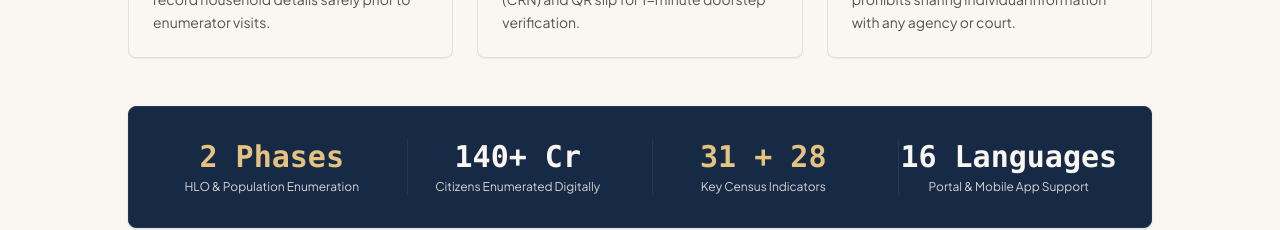
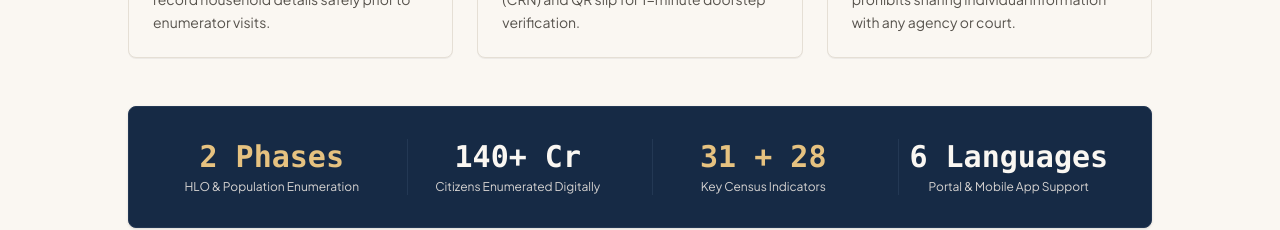
Before and after one commit to kanavjedi0726/Census-2027, a React (Vite) app in the folder Desktop/PromptWars/: page / in a window 1280 px wide. Shown: the part 940-1170 px from the top of the page. Built offline with nearby package versions, Linux system fonts and the light colour scheme.

Commit message:
Fix UTF-8 character encoding in Navbar and FAQ; update language count to 6 Languages

```diff
--- a/Desktop/PromptWars/src/components/FAQSection.tsx
+++ b/Desktop/PromptWars/src/components/FAQSection.tsx
@@ -17,7 +17,7 @@ export const FAQSection: React.FC = () => {
     },
     {
       q: 'What language options are supported in the digital self-enumeration portal?',
-      a: 'The self-enumeration portal and mobile application support 16 major Indian languages, including Hindi, English, Bengali, Tamil, Telugu, Marathi, Gujarati, Kannada, Malayalam, Odia, Punjabi, Assamese, and others.'
+      a: 'The self-enumeration portal and mobile application support 6 major Indian languages: English, Hindi, Tamil, Bengali, Telugu, and Marathi.'
     }
   ];
 
@@ -86,7 +86,7 @@ export const FAQSection: React.FC = () => {
             </div>
             <div>
               <h4 className="font-serif text-lg font-bold text-white">Need Official Assistance?</h4>
-              <p className="text-xs text-stone-300">Available 8:00 AM ? 8:00 PM (All 7 Days) in 16 languages</p>
+              <p className="text-xs text-stone-300">Available 8:00 AM &ndash; 8:00 PM (All 7 Days) in 6 languages</p>
               <p className="text-base font-mono font-bold text-[#E6C280] mt-1">1800-180-2027 (Toll-Free)</p>
             </div>
           </div>
--- a/Desktop/PromptWars/src/components/Hero.tsx
+++ b/Desktop/PromptWars/src/components/Hero.tsx
@@ -43,7 +43,7 @@ export const Hero: React.FC<HeroProps> = ({ onNavigate }) => {
   const countPopulation = useCountUp(140, 1400);
   const countHLO = useCountUp(31, 1100);
   const countPE = useCountUp(28, 1100);
-  const countLanguages = useCountUp(16, 1200);
+  const countLanguages = useCountUp(6, 1200);
 
   return (
     <section id="hero" className="relative overflow-hidden bg-[#FAF7F2] border-b border-[#E5DFD5] py-14 md:py-20">
--- a/Desktop/PromptWars/src/components/Navbar.tsx
+++ b/Desktop/PromptWars/src/components/Navbar.tsx
@@ -116,7 +116,7 @@ export const Navbar: React.FC<NavbarProps> = ({ onNavigate, activeSection }) =>
                   onMouseLeave={() => setLangDropdownOpen(false)}
                 >
                   <div className="px-3 py-1.5 text-xs font-semibold text-stone-500 border-b border-[#E8E0D2]">
-                    Select Language / ???? ?????
+                    Select Language / भाषा चुनें
                   </div>
                   {supportedLanguages.map((lang) => (
                     <button
--- a/Desktop/PromptWars/src/i18n/translations.ts
+++ b/Desktop/PromptWars/src/i18n/translations.ts
@@ -27,7 +27,7 @@ export const translations: Record<Language, any> = {
       "stat2Sub": "Citizens Enumerated Digitally",
       "stat3": "31 + 28",
       "stat3Sub": "Key Census Indicators",
-      "stat4": "16 Languages",
+      "stat4": "6 Languages",
       "stat4Sub": "Portal & Mobile App Support"
     },
     "phases": {
@@ -307,7 +307,7 @@ export const translations: Record<Language, any> = {
       "stat2Sub": "Citizens Enumerated Digitally",
       "stat3": "31 + 28",
       "stat3Sub": "Key Census Indicators",
-      "stat4": "16 Languages",
+      "stat4": "6 Languages",
       "stat4Sub": "Portal & Mobile App Support"
     },
     "phases": {
@@ -587,7 +587,7 @@ export const translations: Record<Language, any> = {
       "stat2Sub": "Citizens Enumerated Digitally",
       "stat3": "31 + 28",
       "stat3Sub": "Key Census Indicators",
-      "stat4": "16 Languages",
+      "stat4": "6 Languages",
       "stat4Sub": "Portal & Mobile App Support"
     },
     "phases": {
@@ -867,7 +867,7 @@ export const translations: Record<Language, any> = {
       "stat2Sub": "Citizens Enumerated Digitally",
       "stat3": "31 + 28",
       "stat3Sub": "Key Census Indicators",
-      "stat4": "16 Languages",
+      "stat4": "6 Languages",
       "stat4Sub": "Portal & Mobile App Support"
     },
     "phases": {
@@ -1147,7 +1147,7 @@ export const translations: Record<Language, any> = {
       "stat2Sub": "Citizens Enumerated Digitally",
       "stat3": "31 + 28",
       "stat3Sub": "Key Census Indicators",
-      "stat4": "16 Languages",
+      "stat4": "6 Languages",
       "stat4Sub": "Portal & Mobile App Support"
     },
     "phases": {
@@ -1427,7 +1427,7 @@ export const translations: Record<Language, any> = {
       "stat2Sub": "Citizens Enumerated Digitally",
       "stat3": "31 + 28",
       "stat3Sub": "Key Census Indicators",
-      "stat4": "16 Languages",
+      "stat4": "6 Languages",
       "stat4Sub": "Portal & Mobile App Support"
     },
     "phases": {
```
